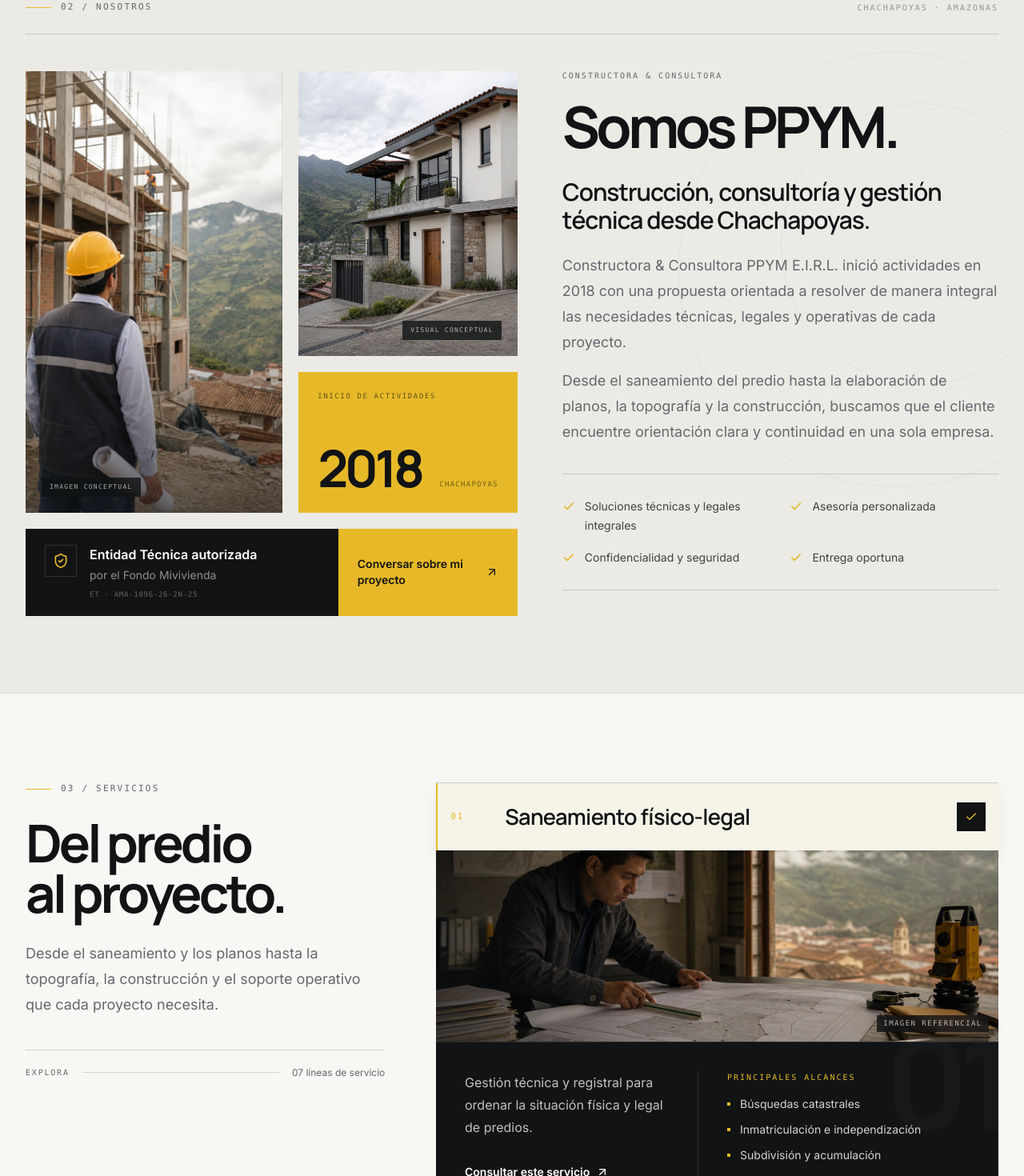
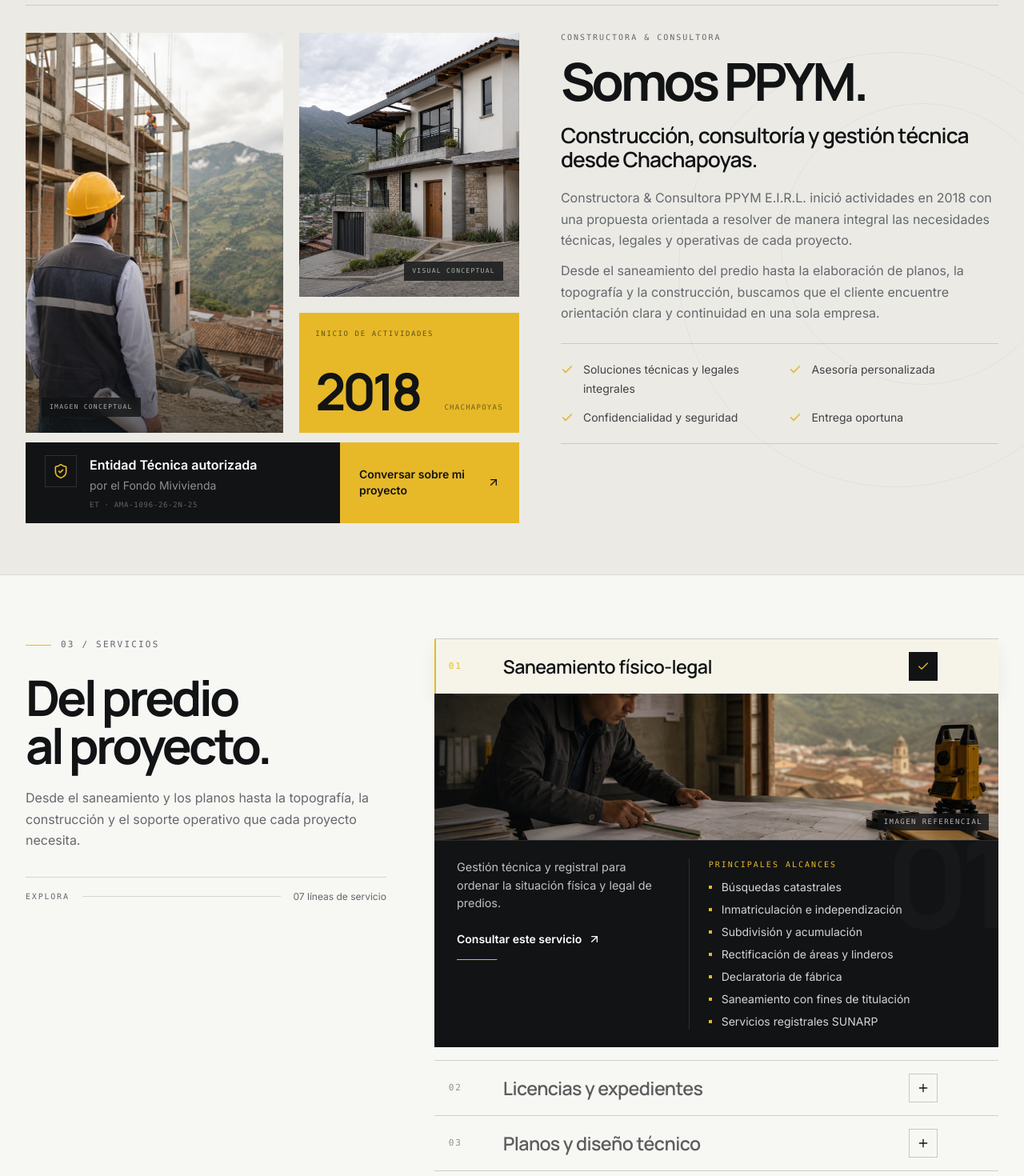
Before and after one commit to DiegoQV/ppym-constructora, a Next.js app: page / in a window 1280 px wide. Shown: the part 1040-2510 px from the top of the page at 80% size. Built offline with nearby package versions, Linux system fonts and the light colour scheme.

Commit message:
mejorando responsive lapt

```diff
--- a/src/app/globals.css
+++ b/src/app/globals.css
@@ -604,8 +604,8 @@
 .equipment-heading-mask {
   display: inline-block;
   overflow: hidden;
-  margin: -.04em .18em -.12em 0;
-  padding: .04em 0 .12em;
+  margin: -.04em .1em -.12em 0;
+  padding: .04em .08em .12em 0;
   vertical-align: top;
 }
 .equipment-heading-word {
@@ -816,19 +816,108 @@
     );
   }
 
-  .services-section { padding-block: 7rem; }
-  .services-layout { gap: 4rem; }
-  .services-title { font-size: clamp(3.5rem, 5.1vw, 4.4rem); }
+  .services-section { padding-block: 5rem; }
+  .services-layout { gap: 3.75rem; }
+  .services-sidebar { top: 6rem; }
+  .services-title { font-size: clamp(3.35rem, 4.8vw, 4.05rem); }
+  .services-intro {
+    margin-top: 1.5rem;
+    font-size: 1rem;
+    line-height: 1.65;
+  }
+  .services-explore { margin-top: 2rem; padding-top: 1rem; }
+  .service-trigger {
+    min-height: 4.25rem;
+    padding-block: 1rem;
+    padding-right: 4.75rem;
+  }
+  .service-trigger-title { font-size: 1.45rem; }
+  .service-trigger-active { top: 5rem; }
+  .service-panel { margin-bottom: 1rem; }
+  .service-panel-image { height: 11.5rem; }
+  .service-panel-content {
+    gap: 1.5rem;
+    padding: 1.4rem 1.75rem;
+  }
+  .service-description { font-size: .9rem; line-height: 1.55; }
+  .service-copy-enter .service-cta { margin-top: 1rem; }
+  .service-scope-enter { padding-left: 1.5rem; }
+  .service-scope-enter > p { margin-bottom: .65rem; }
+  .service-scope-list { row-gap: .5rem; }
 
-  .about-section { padding-block: 6rem; }
+  .differentiators-section { padding-block: 7rem 5rem; }
+  .differentiators-index { padding-bottom: 1.25rem; }
+  .differentiators-scene { margin-top: 2rem; }
+  .differentiators-visual {
+    height: clamp(31rem, calc(100svh - 7rem), 36rem);
+    min-height: 0;
+  }
+  .differentiators-visual-content { padding: 2.5rem; }
+  .differentiators-motion-title {
+    margin-top: 1.15rem;
+    font-size: clamp(3.45rem, 4.8vw, 4.25rem);
+  }
+  .differentiators-description {
+    margin-top: 1.25rem;
+    font-size: 1rem;
+    line-height: 1.6;
+  }
+  .differentiator-step {
+    min-height: 15rem;
+    padding: 3rem 1.5rem 1rem;
+  }
+  .differentiator-step-copy { padding-top: 2rem; }
+  .differentiator-step-action { margin-bottom: .7rem; }
+  .differentiator-step-title { height: auto; font-size: 1.25rem; }
+  .differentiator-step-description {
+    height: auto;
+    margin-top: .55rem;
+    color: rgba(255, 255, 255, .62);
+    font-size: .875rem;
+    line-height: 1.55;
+  }
+  .differentiators-closing {
+    margin-top: 2.5rem;
+    padding-block: 2rem;
+  }
+  .differentiators-closing-title {
+    margin-top: 1rem;
+    font-size: clamp(2.45rem, 3.5vw, 3rem);
+  }
+  .differentiators-closing-cta { min-height: 4.25rem; }
+
+  .about-section { padding-block: 4rem; }
+  .about-section-index { padding-bottom: 1.25rem; }
   .about-layout {
-    gap: 3.5rem;
+    gap: 3.25rem;
     grid-template-columns: minmax(0, 1.06fr) minmax(0, .94fr);
-    margin-top: 2.75rem;
+    margin-top: 2rem;
   }
-  .about-photo-primary { min-height: 540px; }
-  .about-photo-secondary { min-height: 356px; }
-  .about-title { font-size: clamp(3.75rem, 5.6vw, 4.75rem); }
+  .about-photo-primary { min-height: 500px; }
+  .about-photo-secondary { min-height: 330px; }
+  .about-year-card { min-height: 150px; padding: 1.25rem; }
+  .about-title {
+    margin-top: 1.1rem;
+    font-size: clamp(3.55rem, 5.1vw, 4.25rem);
+  }
+  .about-subtitle {
+    margin-top: 1.5rem;
+    font-size: 1.65rem;
+    line-height: 1.12;
+  }
+  .about-paragraph {
+    font-size: 1rem;
+    line-height: 1.65;
+  }
+  .about-paragraph-first { margin-top: 1.25rem; }
+  .about-paragraph-second { margin-top: .75rem; }
+  .about-qualities {
+    margin-top: 1.5rem;
+    row-gap: .75rem;
+    padding-block: 1.25rem;
+  }
+  .about-credential { margin-top: .75rem; }
+  .about-credential-copy { padding-block: 1rem; }
 }
 
 @media (min-width: 1024px) and (max-height: 840px) {
@@ -860,6 +949,8 @@
     padding-block: 1.25rem;
   }
 
+  .process-cinema { padding-bottom: 2.5rem; }
+
   .process-heading-block,
   .equipment-heading-block {
     margin-block: .8rem;
@@ -882,21 +973,101 @@
   .process-story-copy { padding-block: .35rem; }
   .process-story-number { font-size: 3.5rem; }
   .process-story-title { margin-top: .55rem; font-size: clamp(2.1rem, 5.2vh, 2.65rem); }
-  .process-story-description { margin-top: .65rem; font-size: .92rem; line-height: 1.45; }
+  .process-story-description {
+    margin-top: .65rem;
+    color: rgba(255, 255, 255, .8);
+    font-size: .92rem;
+    line-height: 1.45;
+  }
   .process-cinema-tab { padding-block: .6rem; }
   .process-cinema-tab > span:last-child { margin-top: .4rem; font-size: .9rem; }
 
   .project-blade-content { padding: 1.5rem 1.75rem; }
   .project-blade-title { font-size: clamp(2.25rem, 5.5vh, 2.8rem); }
-  .project-blade-description { margin-top: .75rem; font-size: .92rem; line-height: 1.45; }
+  .project-blade-description {
+    margin-top: .75rem;
+    color: rgba(255, 255, 255, .82);
+    font-size: .92rem;
+    line-height: 1.45;
+  }
+  .project-blade-action { margin-right: 1.5rem; }
+
+  .projects-section {
+    height: calc(100svh - 5.9rem + 1.75rem);
+    padding-bottom: 3rem;
+  }
 
   .equipment-tab { min-height: 3.75rem; padding-block: .35rem; }
-  .equipment-console { grid-template-columns: minmax(0, 1fr) 20rem; }
-  .equipment-panel-enter { padding: 1rem 1.25rem; }
-  .equipment-panel-enter h3 { font-size: 2.1rem; }
-  .equipment-panel-enter .my-auto { padding-block: .35rem; }
-  .equipment-panel-enter .mt-4 { margin-top: .6rem; }
-  .equipment-panel-enter .py-2 { padding-block: .35rem; }
+  .equipment-console { grid-template-columns: minmax(0, 1fr) 22rem; }
+  .equipment-panel-enter {
+    justify-content: space-between;
+    gap: .75rem;
+    overflow: hidden;
+    padding: 1rem 1.25rem;
+  }
+  .equipment-panel-enter h3 {
+    font-size: 1.95rem;
+    line-height: .9;
+  }
+  .equipment-panel-body {
+    margin-block: 0;
+    padding-block: 0;
+  }
+  .equipment-panel-role {
+    margin-top: .5rem;
+    font-size: .86rem;
+    line-height: 1.5;
+  }
+  .equipment-applications { margin-top: .5rem; }
+  .equipment-application {
+    padding-block: .35rem;
+    font-size: .82rem;
+    line-height: 1.4;
+  }
+  .equipment-criterion { margin-top: 0; }
+  .equipment-criterion-copy {
+    margin-top: .35rem;
+    font-size: .75rem;
+    line-height: 1.5;
+  }
+
+  .equipment-section {
+    height: calc(100svh - 5.9rem + 4rem);
+    padding-bottom: 3rem;
+  }
+
+  .contact-container { padding-block: 4.5rem 4rem; }
+  .contact-main {
+    gap: 3rem;
+    padding-block: 2.5rem;
+  }
+  .contact-heading {
+    font-size: clamp(4.5rem, 6.4vw, 5.4rem);
+    line-height: .84;
+  }
+  .contact-brief {
+    top: 0;
+    padding: 1.75rem;
+  }
+  .contact-brief > p:nth-of-type(2) {
+    margin-top: 1.25rem;
+    font-size: 1rem;
+    line-height: 1.55;
+  }
+  .contact-primary-cta {
+    min-height: 3.5rem;
+    margin-top: 1.5rem;
+    padding-block: .75rem;
+  }
+  .contact-cta-icon { margin-right: 1rem; }
+  .contact-brief > p:nth-of-type(3) { margin-top: 1rem; }
+  .contact-detail {
+    min-height: 7.5rem;
+    padding: 1.25rem;
+  }
+  .contact-detail > span:last-child { margin-top: 1rem; }
+  .footer-back-to-top { margin-right: 0; }
+  .footer-bottom-actions { position: relative; right: 5rem; }
 }
 
 @media (min-width: 1024px) and (max-width: 1439px) and (max-height: 840px) {
--- a/src/components/layout/Footer.tsx
+++ b/src/components/layout/Footer.tsx
@@ -45,9 +45,9 @@
 
         <div className="flex flex-col gap-5 py-5 sm:flex-row sm:items-center sm:justify-between">
           <p className="text-[11px] text-white/50">© {new Date().getFullYear()} {company.shortName}. Todos los derechos reservados.</p>
-          <div className="flex items-center justify-between gap-6 sm:justify-end">
+          <div className="footer-bottom-actions flex items-center justify-between gap-6 sm:justify-end">
             <span className="font-mono text-[7px] uppercase tracking-[.18em] text-white/40">Construir con criterio</span>
-            <a href="#inicio" aria-label="Volver al inicio" className="group flex min-h-11 items-center gap-3 border-l border-white/15 pl-5 font-mono text-[8px] uppercase tracking-[.18em] text-white/50 transition-colors hover:text-technical-yellow focus-visible:outline-2 focus-visible:outline-technical-yellow">
+            <a href="#inicio" aria-label="Volver al inicio" className="footer-back-to-top group flex min-h-11 items-center gap-3 border-l border-white/15 pl-5 font-mono text-[8px] uppercase tracking-[.18em] text-white/50 transition-colors hover:text-technical-yellow focus-visible:outline-2 focus-visible:outline-technical-yellow">
               Volver arriba
               <span className="grid size-9 place-items-center border border-white/15 transition-colors group-hover:border-technical-yellow/50"><ArrowUp aria-hidden className="size-4 transition-transform duration-300 group-hover:-translate-y-1" /></span>
             </a>
--- a/src/components/sections/About.tsx
+++ b/src/components/sections/About.tsx
@@ -30,7 +30,7 @@
       <div aria-hidden className="absolute -right-12 top-56 size-[22rem] rounded-full border border-charcoal/[.045]" />
 
       <Container className="relative">
-        <div className="flex items-center justify-between gap-6 border-b border-charcoal/15 pb-6">
+        <div className="about-section-index flex items-center justify-between gap-6 border-b border-charcoal/15 pb-6">
           <p className="flex items-center gap-3 font-mono text-[11px] uppercase tracking-[0.2em] text-text-gray">
             <span className="h-px w-8 bg-technical-yellow" />
             02 / Nosotros
@@ -98,8 +98,8 @@
               </div>
             </div>
 
-            <div className="mt-3 grid overflow-hidden bg-charcoal text-white sm:mt-5 sm:grid-cols-[1fr_auto]">
-              <div className="flex items-start gap-4 px-5 py-5 sm:px-6">
+            <div className="about-credential mt-3 grid overflow-hidden bg-charcoal text-white sm:mt-5 sm:grid-cols-[1fr_auto]">
+              <div className="about-credential-copy flex items-start gap-4 px-5 py-5 sm:px-6">
                 <span className="grid size-10 shrink-0 place-items-center border border-white/12 text-technical-yellow">
                   <ShieldCheck aria-hidden className="size-5" />
                 </span>
@@ -122,7 +122,7 @@
             </div>
           </Reveal>
 
-          <Reveal className="order-1 lg:order-2">
+          <Reveal className="about-copy order-1 lg:order-2">
             <p className="font-mono text-[10px] uppercase tracking-[0.2em] text-text-gray">
               Constructora &amp; Consultora
             </p>
@@ -132,17 +132,17 @@
             >
               Somos PPYM.
             </h2>
-            <h3 className="mt-8 max-w-xl font-heading text-2xl font-semibold leading-[1.15] tracking-[-0.035em] sm:text-3xl">
+            <h3 className="about-subtitle mt-8 max-w-xl font-heading text-2xl font-semibold leading-[1.15] tracking-[-0.035em] sm:text-3xl">
               Construcción, consultoría y gestión técnica desde Chachapoyas.
             </h3>
-            <p className="mt-6 max-w-xl text-base leading-7 text-text-gray sm:text-lg sm:leading-8">
+            <p className="about-paragraph about-paragraph-first mt-6 max-w-xl text-base leading-7 text-text-gray sm:text-lg sm:leading-8">
               Constructora &amp; Consultora PPYM E.I.R.L. inició actividades en 2018 con una propuesta orientada a resolver de manera integral las necesidades técnicas, legales y operativas de cada proyecto.
             </p>
-            <p className="mt-4 max-w-xl text-base leading-7 text-text-gray sm:text-lg sm:leading-8">
+            <p className="about-paragraph about-paragraph-second mt-4 max-w-xl text-base leading-7 text-text-gray sm:text-lg sm:leading-8">
               Desde el saneamiento del predio hasta la elaboración de planos, la topografía y la construcción, buscamos que el cliente encuentre orientación clara y continuidad en una sola empresa.
             </p>
 
-            <ul className="mt-9 grid gap-x-6 gap-y-4 border-y border-charcoal/15 py-7 sm:grid-cols-2">
+            <ul className="about-qualities mt-9 grid gap-x-6 gap-y-4 border-y border-charcoal/15 py-7 sm:grid-cols-2">
               {qualities.map((quality) => (
                 <li key={quality} className="flex items-start gap-3 text-sm leading-6 text-charcoal/78">
                   <Check aria-hidden className="mt-1 size-4 shrink-0 text-technical-yellow" strokeWidth={2.5} />
--- a/src/components/sections/Contact.tsx
+++ b/src/components/sections/Contact.tsx
@@ -48,13 +48,13 @@
     <section ref={sectionRef} id="contacto" aria-labelledby="contact-title" className={cn("contact-section relative scroll-mt-20 overflow-hidden bg-technical-yellow text-charcoal lg:scroll-mt-24", armed && "contact-armed", visible && "contact-visible")}>
       <div aria-hidden className="technical-grid-dark absolute inset-0 opacity-35" />
       <span aria-hidden className="contact-ghost-number absolute right-2 top-[.08em] hidden font-heading text-[20rem] font-bold leading-none tracking-[-.1em] text-charcoal/[.03] lg:block xl:right-6">08</span>
-      <Container className="relative py-20 sm:py-24 lg:py-28">
+      <Container className="contact-container relative py-20 sm:py-24 lg:py-28">
           <div className="contact-kicker flex items-center justify-between gap-6 border-b border-charcoal/20 pb-4">
             <p className="flex items-center gap-3 font-mono text-[10px] uppercase tracking-[.2em] text-charcoal/65"><span className="h-px w-8 bg-charcoal" />08 / Contacto</p>
             <p className="hidden font-mono text-[8px] uppercase tracking-[.2em] text-charcoal/45 sm:block">Chachapoyas · Amazonas · Perú</p>
           </div>
 
-        <div className="grid gap-10 py-12 sm:py-14 lg:grid-cols-[1fr_.43fr] lg:items-end lg:gap-16 lg:py-16">
+        <div className="contact-main grid gap-10 py-12 sm:py-14 lg:grid-cols-[1fr_.43fr] lg:items-end lg:gap-16 lg:py-16">
           <div>
             <p className="font-mono text-[9px] uppercase tracking-[.2em] text-charcoal/60">Una conversación concreta para empezar</p>
             <h2 id="contact-title" className="contact-heading mt-5 max-w-[11ch] font-heading text-[clamp(3.35rem,7.25vw,7.65rem)] font-bold leading-[.82] tracking-[-.085em]">
--- a/src/components/sections/DifferentiatorsMotion.tsx
+++ b/src/components/sections/DifferentiatorsMotion.tsx
@@ -101,7 +101,7 @@
         </g>
       </svg>
 
-      <h2 id="differentiators-title" aria-label={headline} className="relative z-[2] mt-6 max-w-[10ch] font-heading text-[clamp(3.35rem,5.5vw,6rem)] font-bold leading-[.91] tracking-[-0.07em]">
+      <h2 id="differentiators-title" aria-label={headline} className="differentiators-motion-title relative z-[2] mt-6 max-w-[10ch] font-heading text-[clamp(3.35rem,5.5vw,6rem)] font-bold leading-[.91] tracking-[-0.07em]">
         <span aria-hidden>
           {headlineLines.map(({ text, steps, delay }) => (
             <span
--- a/src/components/sections/Projects.tsx
+++ b/src/components/sections/Projects.tsx
@@ -110,7 +110,7 @@
                       <span className="project-blade-title block font-heading text-[clamp(2.8rem,4.4vw,5rem)] font-semibold leading-[.9] tracking-[-.065em]">{project.name}</span>
                       <span className="project-blade-description mt-5 block max-w-xl text-base leading-7 text-white/72 sm:text-lg">{project.description}</span>
                     </span>
-                    <span className="hidden size-12 shrink-0 place-items-center border border-white/35 text-technical-yellow sm:grid"><ArrowUpRight aria-hidden className="size-5" /></span>
+                    <span className="project-blade-action hidden size-12 shrink-0 place-items-center border border-white/35 text-technical-yellow sm:grid"><ArrowUpRight aria-hidden className="size-5" /></span>
                   </span>
                 </span>
               </button>
--- a/src/components/sections/Services.tsx
+++ b/src/components/sections/Services.tsx
@@ -10,7 +10,7 @@
       <div aria-hidden className="absolute inset-x-0 top-0 h-px bg-charcoal/12" />
       <Container>
         <div className="services-layout grid gap-14 lg:grid-cols-[0.78fr_1.22fr] lg:gap-20 xl:gap-28">
-          <header className="lg:sticky lg:top-32 lg:self-start">
+          <header className="services-sidebar lg:sticky lg:top-32 lg:self-start">
             <p className="mb-7 flex items-center gap-3 font-mono text-[11px] uppercase tracking-[0.2em] text-text-gray">
               <span className="h-px w-8 bg-technical-yellow" />
               03 / Servicios
@@ -21,10 +21,10 @@
                 <span className="services-heading-mask block overflow-hidden"><span className="services-heading-line services-heading-line-2 block whitespace-nowrap">al proyecto.</span></span>
               </h2>
             </Reveal>
-            <p className="mt-7 max-w-md text-base leading-7 text-text-gray sm:text-lg sm:leading-8">
+            <p className="services-intro mt-7 max-w-md text-base leading-7 text-text-gray sm:text-lg sm:leading-8">
               Desde el saneamiento y los planos hasta la topografía, la construcción y el soporte operativo que cada proyecto necesita.
             </p>
-            <div className="mt-10 hidden items-center gap-4 border-t border-charcoal/15 pt-5 lg:flex">
+            <div className="services-explore mt-10 hidden items-center gap-4 border-t border-charcoal/15 pt-5 lg:flex">
               <span className="font-mono text-[10px] uppercase tracking-[0.18em] text-text-gray">Explora</span>
               <span aria-hidden className="h-px flex-1 bg-charcoal/15" />
               <span className="text-xs text-text-gray">07 líneas de servicio</span>
--- a/src/components/sections/ServicesExplorer.tsx
+++ b/src/components/sections/ServicesExplorer.tsx
@@ -44,7 +44,7 @@
   };
 
   return (
-    <div className="border-t border-charcoal/18" aria-busy={transitionPhase !== "idle"}>
+    <div className="services-explorer border-t border-charcoal/18" aria-busy={transitionPhase !== "idle"}>
       {services.map((service) => {
         const isActive = activeId === service.id;
         const panelId = `service-panel-${service.id}`;
@@ -58,15 +58,15 @@
               aria-controls={panelId}
               onClick={() => selectService(service.id)}
               className={cn(
-                "group relative grid w-full grid-cols-[2.75rem_1fr_auto] items-center gap-3 overflow-hidden border-l-2 px-3 py-5 text-left transition-[color,border-color,background-color] duration-300 focus-visible:outline-2 focus-visible:outline-offset-4 focus-visible:outline-technical-yellow sm:grid-cols-[3.5rem_1fr_auto] sm:px-4 sm:py-6",
-                isActive ? "cursor-default border-l-technical-yellow bg-[#f6f4e8] text-charcoal lg:sticky lg:top-24 lg:z-20 lg:shadow-[0_10px_22px_rgba(17,19,21,.06)]" : "border-l-transparent text-charcoal/68 hover:bg-charcoal/[.025] hover:text-charcoal",
+                "service-trigger group relative grid w-full grid-cols-[2.75rem_1fr_auto] items-center gap-3 overflow-hidden border-l-2 px-3 py-5 text-left transition-[color,border-color,background-color] duration-300 focus-visible:outline-2 focus-visible:outline-offset-4 focus-visible:outline-technical-yellow sm:grid-cols-[3.5rem_1fr_auto] sm:px-4 sm:py-6",
+                isActive ? "service-trigger-active cursor-default border-l-technical-yellow bg-[#f6f4e8] text-charcoal lg:sticky lg:top-24 lg:z-20 lg:shadow-[0_10px_22px_rgba(17,19,21,.06)]" : "border-l-transparent text-charcoal/68 hover:bg-charcoal/[.025] hover:text-charcoal",
               )}
             >
               {!isActive && <span aria-hidden className="absolute inset-x-0 bottom-0 h-px origin-left scale-x-0 bg-technical-yellow transition-transform duration-500 ease-out group-hover:scale-x-100" />}
               <span className={cn("font-mono text-[11px] tracking-[0.16em] transition-colors duration-300", isActive ? "text-technical-yellow" : "text-text-gray/70 group-hover:text-technical-yellow")}>
                 {service.number}
               </span>
-              <span className={cn("font-heading text-xl font-semibold tracking-[-0.025em] transition-transform duration-300 ease-out sm:text-2xl lg:text-[1.7rem]", !isActive && "group-hover:translate-x-1")}>
+              <span className={cn("service-trigger-title font-heading text-xl font-semibold tracking-[-0.025em] transition-transform duration-300 ease-out sm:text-2xl lg:text-[1.7rem]", !isActive && "group-hover:translate-x-1")}>
                 {service.title}
               </span>
               <span className={cn("grid size-9 place-items-center border transition duration-300", isActive ? "border-charcoal bg-charcoal text-white" : "border-charcoal/20 text-charcoal group-hover:border-charcoal/55")}>
@@ -75,8 +75,8 @@
             </button>
 
             <div id={panelId} hidden={!isActive}>
-              <div className={cn("relative mb-5 overflow-hidden bg-charcoal text-white sm:mb-6", transitionPhase === "exiting" ? "service-panel-exit" : "service-panel-enter")}>
-                <div className="relative h-52 overflow-hidden border-b border-white/10 sm:h-60">
+              <div className={cn("service-panel relative mb-5 overflow-hidden bg-charcoal text-white sm:mb-6", transitionPhase === "exiting" ? "service-panel-exit" : "service-panel-enter")}>
+                <div className="service-panel-image relative h-52 overflow-hidden border-b border-white/10 sm:h-60">
                   <Image
                     key={service.image}
                     src={service.image}
@@ -92,13 +92,13 @@
                   </span>
                 </div>
 
-                <div className="relative px-5 py-6 sm:px-7 sm:py-8 lg:grid lg:grid-cols-[0.85fr_1.15fr] lg:gap-10 lg:px-9 lg:py-9">
+                <div className="service-panel-content relative px-5 py-6 sm:px-7 sm:py-8 lg:grid lg:grid-cols-[0.85fr_1.15fr] lg:gap-10 lg:px-9 lg:py-9">
                 <span aria-hidden className="service-number-enter pointer-events-none absolute -right-2 -top-8 font-heading text-[8rem] font-bold leading-none tracking-[-0.08em] text-white/[.024] sm:text-[10rem]">
                   {service.number}
                 </span>
 
                 <div className="service-copy-enter relative">
-                  <p className="max-w-md text-sm leading-6 text-white/74 sm:text-base sm:leading-7">
+                  <p className="service-description max-w-md text-sm leading-6 text-white/74 sm:text-base sm:leading-7">
                     {service.description}
                   </p>
                   <a
@@ -116,7 +116,7 @@
                   <p className="mb-4 font-mono text-[10px] uppercase tracking-[0.2em] text-technical-yellow">
                     Principales alcances
                   </p>
-                  <ul className="grid gap-y-3">
+                  <ul className="service-scope-list grid gap-y-3">
                     {service.items.map((item) => (
                       <li key={item} className="service-scope-item flex items-start gap-3 text-sm leading-5 text-white/82">
                         <span aria-hidden className="mt-2 size-1 shrink-0 bg-technical-yellow" />
```
Also changed, not shown: src/components/sections/Differentiators.tsx (+9 -9 lines), src/components/sections/Equipment.tsx (+5 -5 lines).
